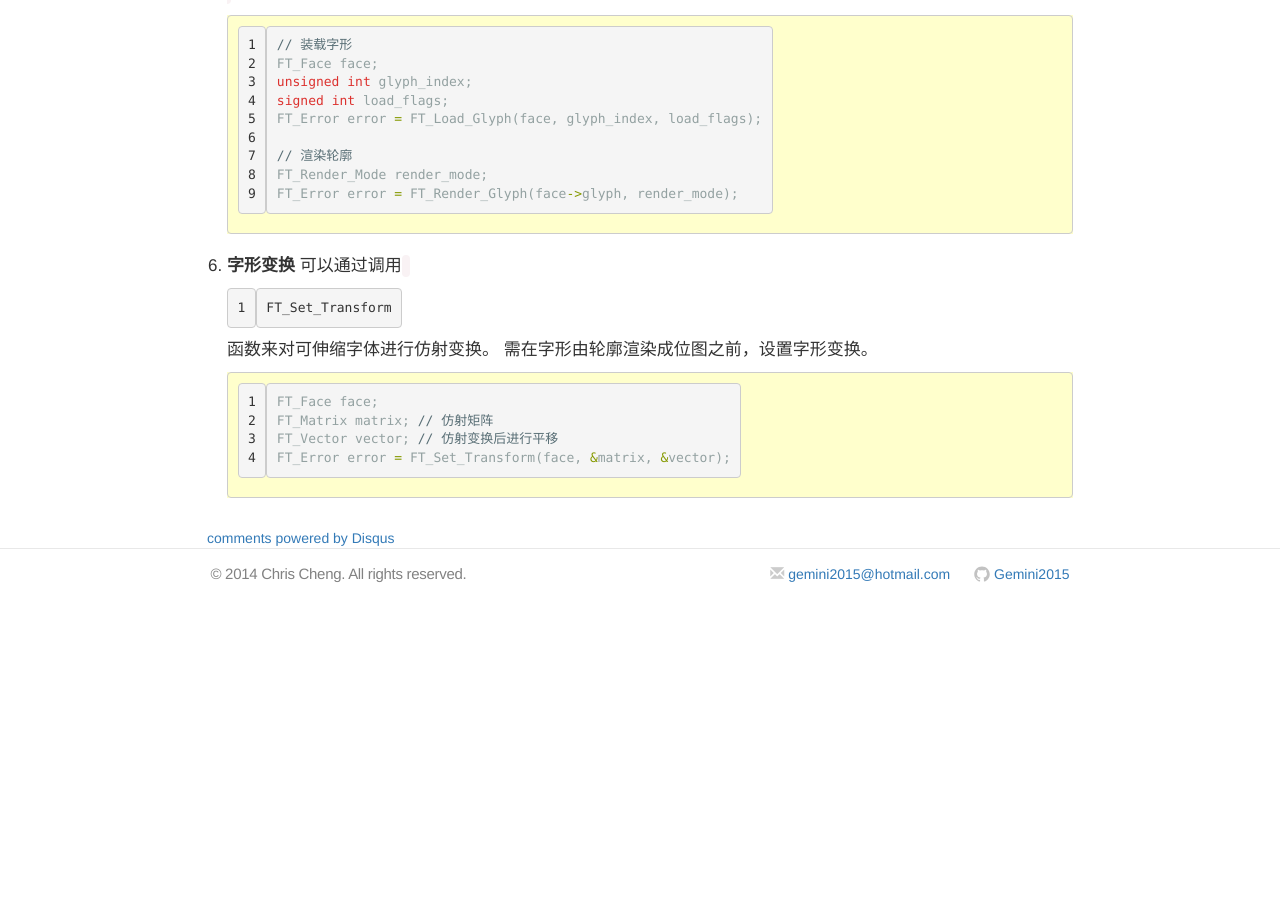
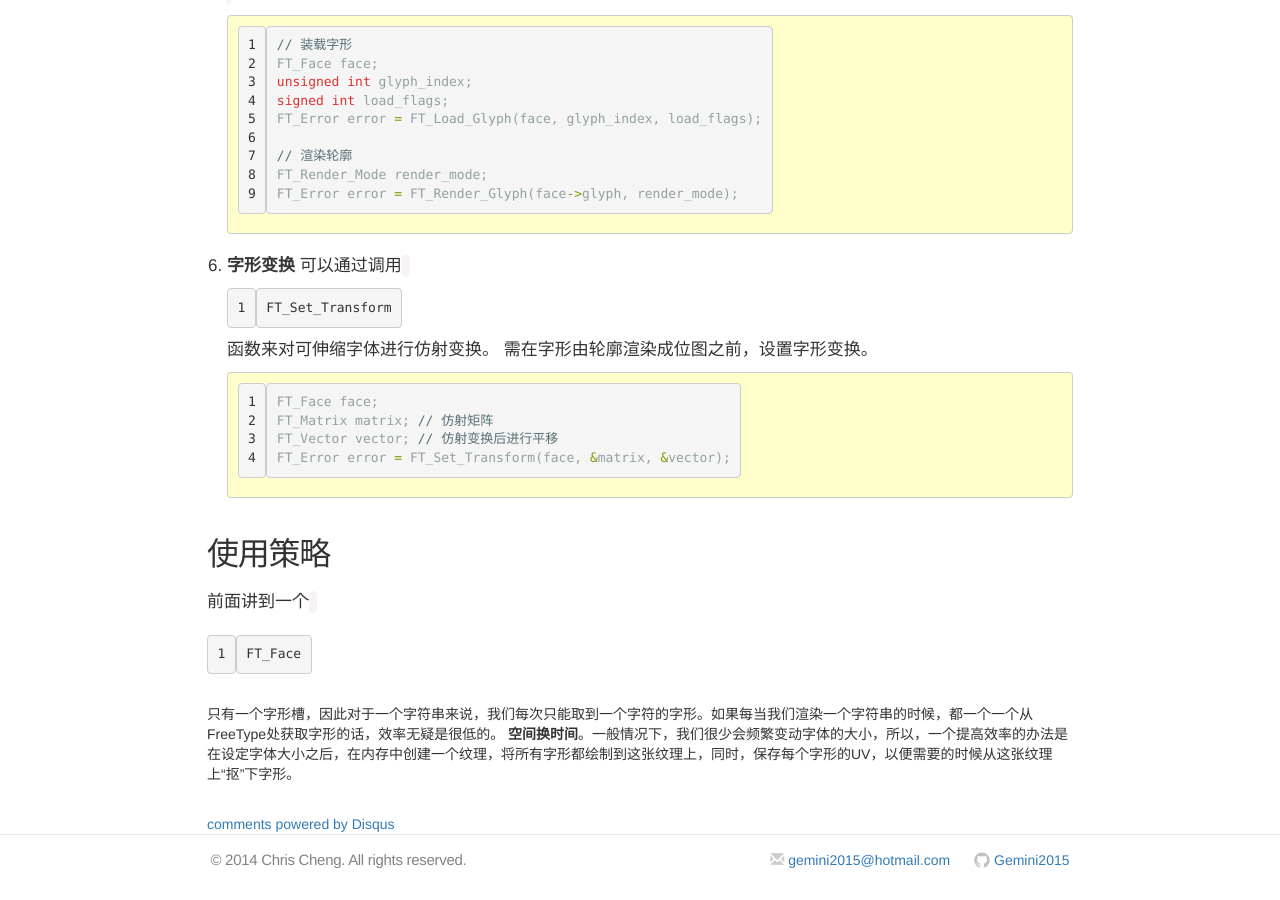
Before and after one commit to Gemini2015/gemini2015.github.io, a Jekyll site: the page built from _posts/2015-01-31-opengl-text-drawing-note.markdown, in a window 1280 px wide and 900 px high, scrolled down 6232 px. Built offline with Jekyll 4.4.1, drawn with Linux system fonts in a browser that asks for light colours; nearby versions of some CDN libraries; comment, search, counter and statistics services are not loaded; before the commit the page ends 6846 px from its top, so only the background shows below that.

Commit message:
更新使用策略

````diff
--- a/_posts/2015-01-31-opengl-text-drawing-note.markdown
+++ b/_posts/2015-01-31-opengl-text-drawing-note.markdown
@@ -172,3 +172,7 @@ description: 记录实现OpenGL文字绘制的过程
 	FT_Vector vector; // 仿射变换后进行平移
 	FT_Error error = FT_Set_Transform(face, &matrix, &vector);
 	```
+
+## 使用策略
+前面讲到一个`FT_Face`只有一个字形槽，因此对于一个字符串来说，我们每次只能取到一个字符的字形。如果每当我们渲染一个字符串的时候，都一个一个从FreeType处获取字形的话，效率无疑是很低的。
+**空间换时间**。一般情况下，我们很少会频繁变动字体的大小，所以，一个提高效率的办法是在设定字体大小之后，在内存中创建一个纹理，将所有字形都绘制到这张纹理上，同时，保存每个字形的UV，以便需要的时候从这张纹理上“抠”下字形。
````
